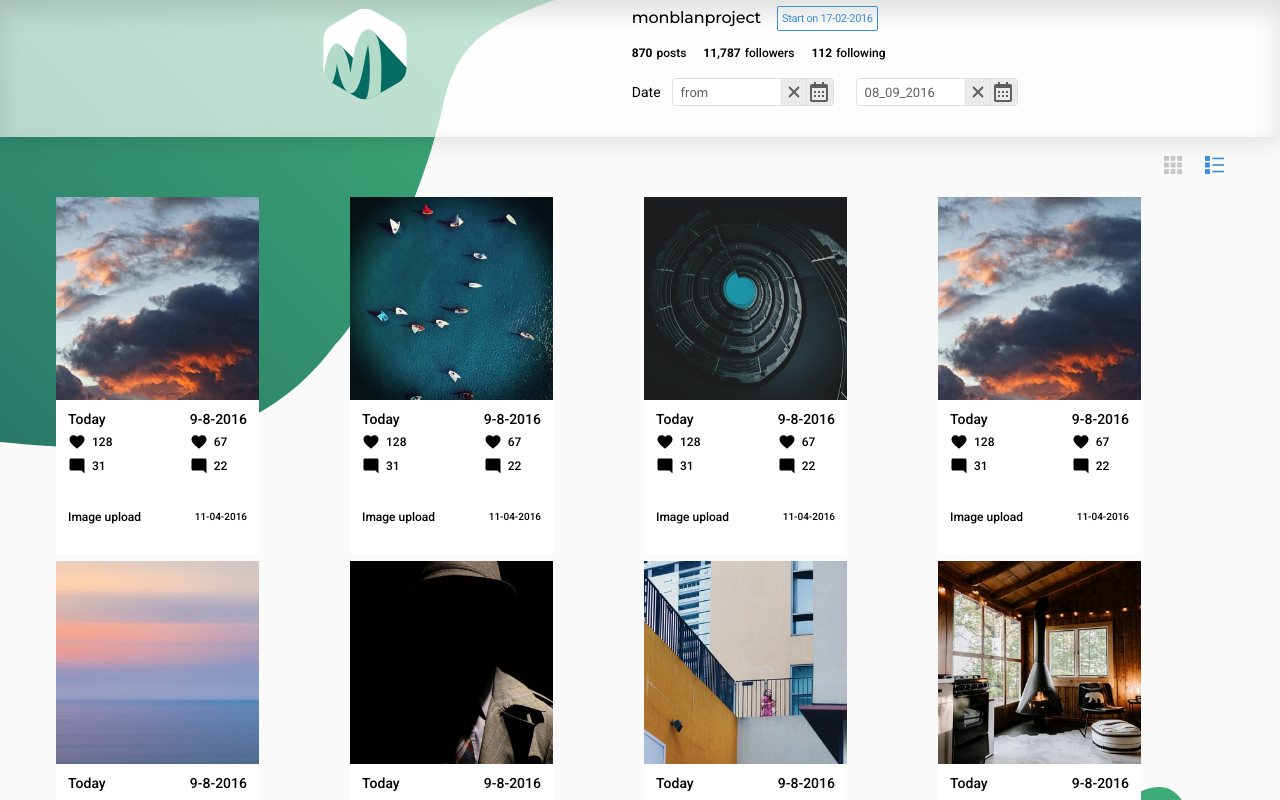
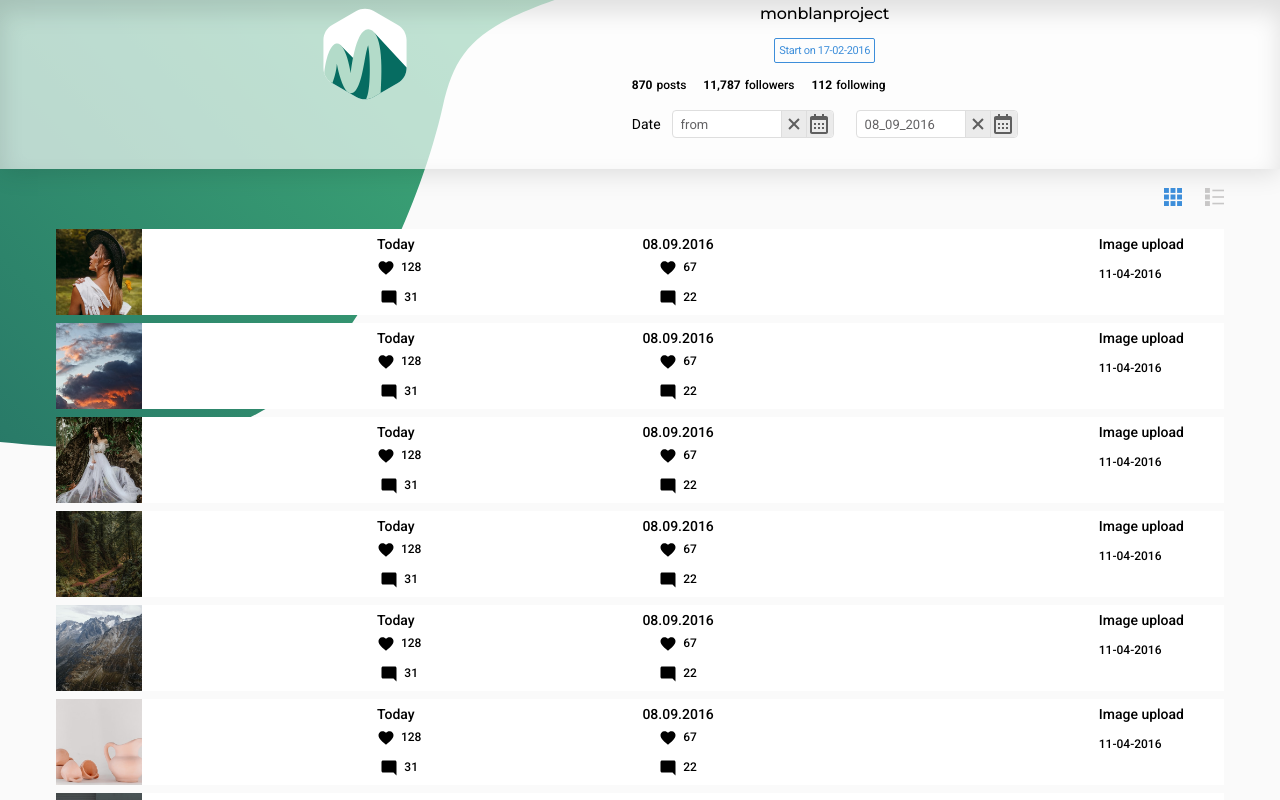
Before and after one commit to AnnaPrutnik/-monblanproject-test, a Next.js app: page / in a window 1280 px wide. Shown: the top 800 px of the page. Built offline with nearby package versions, Linux system fonts and the light colour scheme.

Commit message:
add adaptive layouts

```diff
--- a/src/components/header/Header.tsx
+++ b/src/components/header/Header.tsx
@@ -14,7 +14,7 @@ interface HeaderProps {
 export const Header = ({ setToValue, toValue }: HeaderProps) => {
     return (
         <header className="shadow-header bg-white-opacity">
-            <div className="box pt-[6px] pb-[28px] flex gap-3 lg:gap-[86px] md:justify-evenly">
+            <div className="box pt-[6px] pb-[28px] flex gap-3 lg:gap-[86px] md:justify-evenly lg:justify-start">
                 <div className="ml-3 md:ml-[55px] shrink-0 absolute top-3 left-5 md:static">
                     <Image
                         src={logo}
@@ -26,7 +26,7 @@ export const Header = ({ setToValue, toValue }: HeaderProps) => {
                 </div>
 
                 <div className="pb-[3px] pt-3 md:pt-0 flex flex-col justify-end">
-                    <div className="flex gap-4 mb-4 items-center flex-wrap ml-24 md:ml-0">
+                    <div className="flex gap-4 mb-4 items-center flex-col lg:flex-row ml-24 md:ml-0 ">
                         <h1 className="font-montserrat font-medium logo-text tracking-[-0.01em]">
                             {name}
                         </h1>
--- a/src/components/header/PickDateBlock.tsx
+++ b/src/components/header/PickDateBlock.tsx
@@ -35,7 +35,7 @@ export const PickDateBlock = ({ setToValue, toValue }: ToValueProps) => {
         <div className="relative">
             <motion.button
                 layout
-                className="border rounded-md px-3 py-2 border-neutral-60 text-neutral-80 w-[180px] md:hidden"
+                className="border rounded-md px-3 py-2 border-neutral-60 text-neutral-80 w-[180px] md:hidden bg-neutral-0"
                 onClick={() => setOpenDateTab(prev => !prev)}
             >
                 {buttonLabel}
--- a/src/components/list/Card.tsx
+++ b/src/components/list/Card.tsx
@@ -31,7 +31,9 @@ export const Card = ({
         <div
             className={twMerge(
                 "bg-white flex small-text font-medium",
-                isRow ? "items-center" : "flex-col items-center pb-[18px]"
+                isRow
+                    ? "items-start lg:items-center"
+                    : "flex-col items-center pb-[18px]"
             )}
         >
             {isRow ? (
@@ -51,14 +53,25 @@ export const Card = ({
                     className="w-[203px] aspect-square object-cover "
                 />
             )}
-
+            <div
+                className={twMerge(
+                    "flex ",
+                    isRow
+                        ? "flex-col gap-3 pb-2 pt-2 lg:pt-0 lg:pb-0 lg:gap-0 md:flex-row grow md:pr-10 lg:pr-0"
+                        : "flex-col w-full"
+                )}
+            >
                 <div
                     className={twMerge(
                         "flex",
-                    isRow ? "" : "p-3 pb-6 justify-between w-full"
+                        isRow
+                            ? "justify-evenly grow lg:justify-start"
+                            : "p-3 pb-6 justify-between w-full "
                     )}
                 >
-                <div className={twMerge(isRow ? "mr-[160px]" : "")}>
+                    <div
+                        className={twMerge(isRow ? "mr-4 lg:mr-[160px] " : "")}
+                    >
                         <p className={twMerge("normal-text mb-[7px]")}>
                             {todayLabel}
                         </p>
@@ -66,7 +79,7 @@ export const Card = ({
                             className={twMerge(
                                 "flex  ",
                                 isRow
-                                ? "gap-[18px] items-center"
+                                    ? "gap-3 lg:gap-[18px] items-center flex-col lg:flex-row"
                                     : "flex-col gap-[6px]"
                             )}
                         >
@@ -87,7 +100,7 @@ export const Card = ({
                         <div className={twMerge(isRow ? "mr-[168px]" : "")}>
                             <p className="normal-text mb-[7px]">
                                 {toValue
-                                .toLocaleString("en", {
+                                    .toLocaleString("uk", {
                                         month: "numeric",
                                         year: "numeric",
                                         day: "numeric",
@@ -98,7 +111,7 @@ export const Card = ({
                                 className={twMerge(
                                     "flex ",
                                     isRow
-                                    ? "items-center gap-[26px]"
+                                        ? "items-center gap-3 lg:gap-[26px] flex-col lg:flex-row"
                                         : "flex-col gap-[6px]"
                                 )}
                             >
@@ -120,7 +133,9 @@ export const Card = ({
 
                 <div
                     className={twMerge(
-                    isRow ? "" : "flex justify-between items-center w-full p-3"
+                        isRow
+                            ? "flex md:flex-col gap-2 items-baseline lg:gap-0 "
+                            : "flex justify-between items-center w-full p-3"
                     )}
                 >
                     <p
@@ -141,5 +156,6 @@ export const Card = ({
                     </p>
                 </div>
             </div>
+        </div>
     );
 };
--- a/src/components/list/List.tsx
+++ b/src/components/list/List.tsx
@@ -17,7 +17,7 @@ interface ListProps {
 }
 
 export const List = ({ toValue }: ListProps) => {
-    const [mode, setMode] = useState<ModeEnum>(ModeEnum.TILES);
+    const [mode, setMode] = useState<ModeEnum>(ModeEnum.ROW);
 
     const [isAnimating, setIsAnimating] = useState(false);
 
@@ -42,7 +42,9 @@ export const List = ({ toValue }: ListProps) => {
                 transition={{ duration: 0.3 }}
                 className={twMerge(
                     "grid gap-2 lg:min-w-[836px]",
-                    mode === ModeEnum.ROW ? "mb-[33px]" : "grid-cols-4 mb-4"
+                    mode === ModeEnum.ROW
+                        ? "mb-[33px]"
+                        : "grid-cols-[repeat(auto-fill,203px)] md:grid-cols-[repeat(auto-fill,250px)] justify-center lg:grid-cols-4 mb-4"
                 )}
             >
                 {listForRender.map((item, index) => (
--- a/src/components/page/MainPage.tsx
+++ b/src/components/page/MainPage.tsx
@@ -14,7 +14,7 @@ export const MainPage = () => {
 
     return (
         <div className="relative pb-[63px] md:min-h-[1200px] overflow-x-hidden">
-            <div className="absolute right-[40%] md:right-[55%] top-0 lg:left-0 -z-1 w-full h-auto lg:w-[630px] lg:h-[398px]">
+            <div className="absolute right-[40%] md:right-[55%] lg:right-[unset] top-0 lg:left-0 -z-1 w-full h-auto lg:w-[630px] lg:h-[398px]">
                 <Image
                     src={topDecorationImage}
                     alt=""
@@ -30,7 +30,7 @@ export const MainPage = () => {
                     <List toValue={toValue} />
                 </section>
             </main>
-            <div className="absolute right-0 bottom-[45px]">
+            <div className="absolute right-0 bottom-[10px] lg:bottom-[45px] w-[100px] md:w-[170px] h-auto lg:w-[210px]">
                 <Image
                     src={bottomDecoration}
                     alt=""
```
Lines whose indentation alone changed are shown as unchanged.
